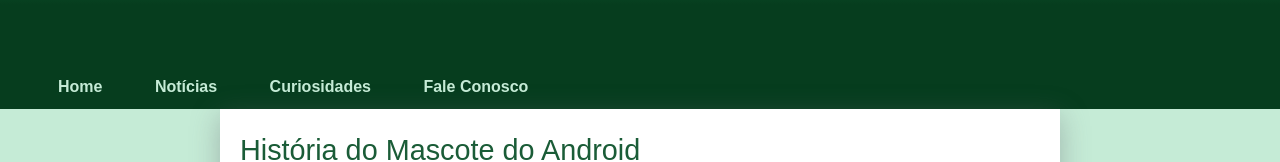
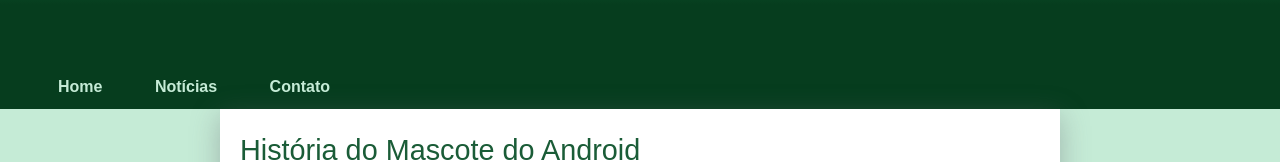
Before and after one commit to glucas-dev/projeto-android, a plain HTML site: page index.html in a window 1280 px wide. Shown: the part 165-327 px from the top of the page. Drawn offline with Linux system fonts and the light colour scheme.

Commit message:
Update index.html

```diff
--- a/index.html
+++ b/index.html
@@ -18,8 +18,7 @@
         <ul>
             <li><a href="">Home</a></li>
             <li><a href="">Notícias</a></li>
-            <li><a href="">Curiosidades</a></li>
-            <li><a href="">Fale Conosco</a></li>
+            <li><a href="">Contato</a></li>
         </ul>
     </nav>
 
```
